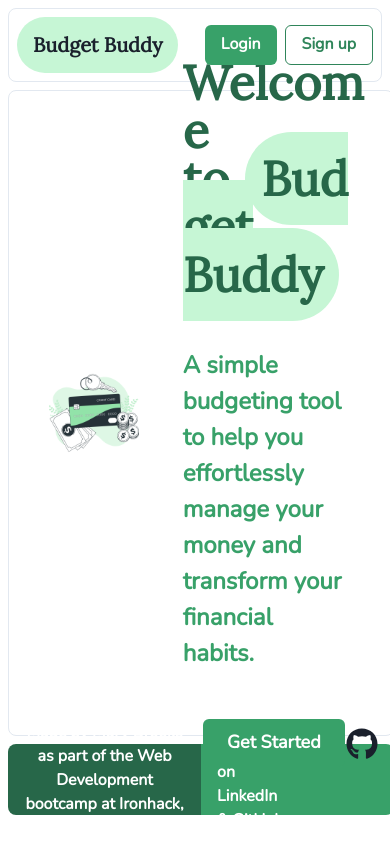
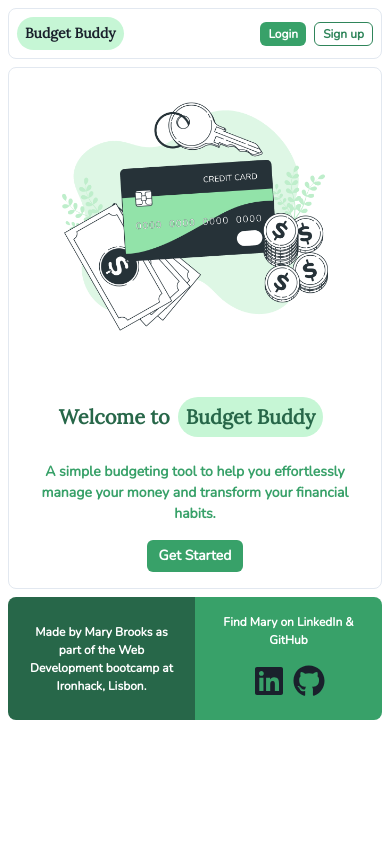
Before and after one commit to mary-brooks/budget-app-frontend, a React (Vite) app: page / in a window 390 px wide. Built offline with nearby package versions, Linux system fonts and the light colour scheme; no server answers.

Commit message:
added responsive styles to navbar and home page

```diff
--- a/src/components/Navbar.jsx
+++ b/src/components/Navbar.jsx
@@ -18,8 +18,13 @@ function Navbar() {
       h='fit-content'
     >
       <Link to='/'>
-        <Box p={4} bg='green.100' borderRadius='full' w='fit-content'>
-          <Heading size='md'>Budget Buddy</Heading>
+        <Box
+          p={{ base: 2, md: 4 }}
+          bg='green.100'
+          borderRadius='full'
+          w='fit-content'
+        >
+          <Heading size={{ base: 'xs', md: 'md' }}>Budget Buddy</Heading>
         </Box>
       </Link>
 
@@ -27,12 +32,20 @@ function Navbar() {
         {!isLoggedIn && (
           <>
             <Link to='/login'>
-              <Button colorScheme='green' variant='solid'>
+              <Button
+                colorScheme='green'
+                variant='solid'
+                size={{ base: 'xs', sm: 'sm', md: 'md' }}
+              >
                 Login
               </Button>
             </Link>
             <Link to='/signup'>
-              <Button colorScheme='green' variant='outline'>
+              <Button
+                colorScheme='green'
+                variant='outline'
+                size={{ base: 'xs', sm: 'sm', md: 'md' }}
+              >
                 Sign up
               </Button>
             </Link>
@@ -42,7 +55,11 @@ function Navbar() {
         {isLoggedIn && (
           <>
             <Link to='/budgets'>
-              <Button colorScheme='green' variant='solid'>
+              <Button
+                colorScheme='green'
+                variant='solid'
+                size={{ base: 'xs', sm: 'sm', md: 'md' }}
+              >
                 Budgets
               </Button>
             </Link>
@@ -52,6 +69,7 @@ function Navbar() {
                 colorScheme='green'
                 variant='outline'
                 onClick={logOutUser}
+                size={{ base: 'xs', sm: 'sm', md: 'md' }}
               >
                 Log out
               </Button>
--- a/src/pages/HomePage.jsx
+++ b/src/pages/HomePage.jsx
@@ -19,48 +19,76 @@ function HomePage() {
 
   return (
     <>
-      <Box h='85vh'>
+      <Box h='fit-content'>
         <Flex
-          w='99%'
-          h='90%'
           m={2}
           align='center'
           justify='center'
           borderWidth='1px'
           borderRadius='lg'
         >
-          <Flex justify='space-between' gap={2}>
-            <Flex justify='center' align='center' w='35%' p={4} ml={6}>
+          <Flex
+            direction={{ base: 'column', md: 'row' }}
+            justify={{ md: 'space-between' }}
+            align={{ base: 'center' }}
+            gap={2}
+          >
+            <Flex
+              justify='center'
+              align='center'
+              w={{ base: '80%', sm: '60%', md: '35%' }}
+              p={4}
+              ml={{ base: 0, md: 6 }}
+            >
               <Image src={homePageImage} />
             </Flex>
-            <Center w='60%'>
+            <Center w={{ base: '100%', md: '60%' }}>
               <Flex
-                gap={12}
+                gap={{ base: 4, lg: 10 }}
                 justify='center'
+                align='center'
                 flexDirection='column'
                 w='100%'
-                p={6}
-                mr={2}
+                p={{ base: 4, md: 6 }}
+                mr={{ md: 2 }}
               >
-                <Heading color='green.700' size='3xl'>
+                <Heading
+                  color='green.700'
+                  size={{
+                    base: 'md',
+                    md: 'lg',
+                    lg: 'xl',
+                    xl: '2xl',
+                    '2xl': '3xl',
+                  }}
+                  textAlign='center'
+                >
                   Welcome to
                   <Box
-                    p={4}
-                    mx={4}
+                    p={{ base: 2, md: 4 }}
+                    mx={{ base: 2, md: 4 }}
+                    my={2}
                     bg='green.100'
                     borderRadius='full'
                     w='fit-content'
                     h='fit-content'
-                    display='inline'
+                    display='inline-block'
                   >
                     Budget Buddy
                   </Box>
                 </Heading>
                 <Text
-                  w='90%'
-                  fontSize='2xl'
+                  w={{ sm: '70%', md: '90%' }}
+                  fontSize={{
+                    base: 'sm',
+                    md: 'md',
+                    lg: 'lg',
+                    xl: 'xl',
+                    '2xl': '2xl',
+                  }}
                   color='green.500'
                   fontWeight='bold'
+                  textAlign='center'
                 >
                   A simple budgeting tool to help you effortlessly manage your
                   money and transform your financial habits.
@@ -71,7 +99,7 @@ function HomePage() {
                       <Button
                         colorScheme='green'
                         variant='solid'
-                        size='lg'
+                        size={{ base: 'sm', md: 'md' }}
                         alignSelf='center'
                       >
                         Get Started
@@ -83,7 +111,11 @@ function HomePage() {
                 {isLoggedIn && (
                   <Center>
                     <Link to='/budgets'>
-                      <Button colorScheme='green' variant='solid' size='lg'>
+                      <Button
+                        colorScheme='green'
+                        variant='solid'
+                        size={{ base: 'sm', md: 'md' }}
+                      >
                         My Budgets
                       </Button>
                     </Link>
@@ -93,7 +125,7 @@ function HomePage() {
             </Center>
           </Flex>
         </Flex>
-        <Flex justify='space-between' m={2} w='99%' h='10%'>
+        <Flex justify='space-between' m={2} h='10%'>
           <Center
             bg='green.700'
             p={4}
@@ -102,7 +134,7 @@ function HomePage() {
             borderBottomLeftRadius='lg'
           >
             <Text
-              fontSize='md'
+              fontSize={{ base: 'xs', md: 'sm' }}
               fontWeight='bold'
               color='white'
               textAlign='center'
@@ -119,8 +151,19 @@ function HomePage() {
             borderTopRightRadius='lg'
             borderBottomRightRadius='lg'
           >
-            <Flex justify='space-between' gap={4} w='fit-content'>
-              <Text fontSize='md' fontWeight='bold' color='white' pt={2}>
+            <Flex
+              justify='space-between'
+              flexDirection={{ base: 'column', md: 'row' }}
+              alignItems='center'
+              gap={4}
+              w='fit-content'
+            >
+              <Text
+                fontSize={{ base: 'xs', md: 'sm' }}
+                fontWeight='bold'
+                color='white'
+                textAlign={{ base: 'center' }}
+              >
                 Find Mary on LinkedIn & GitHub
               </Text>
               <Flex justify='space-between' gap={2} w='fit-content'>
```
